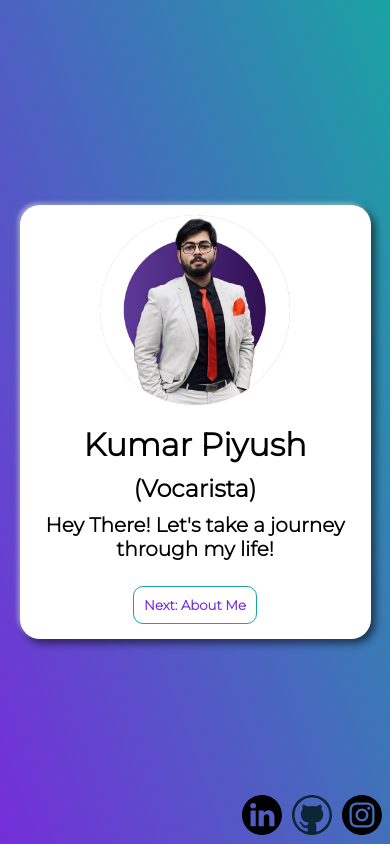
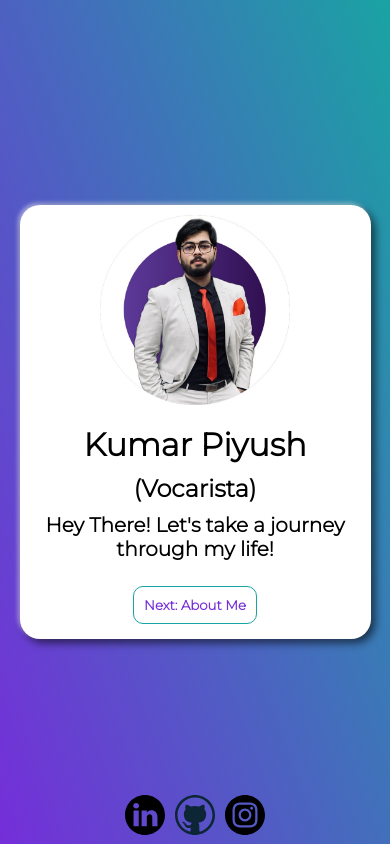
Before and after one commit to vocarista/Portfolio-Website, a plain HTML site: page index.html in a window 390 px wide. Drawn offline with Linux system fonts and the light colour scheme.

Commit message:
Update style.css

```diff
--- a/style.css
+++ b/style.css
@@ -27,12 +27,12 @@
     #social{
         position: fixed;
         flex-direction: row !important;
-        justify-content: space-evenly;
+        justify-content: center;
         bottom: 0;
-        width: 40vw;
+        width: 100vw;
     }
     ul li{
-        padding: 5px 2px;
+        padding: 5px 5px;
     }
     #education{
         text-align: left;
```
